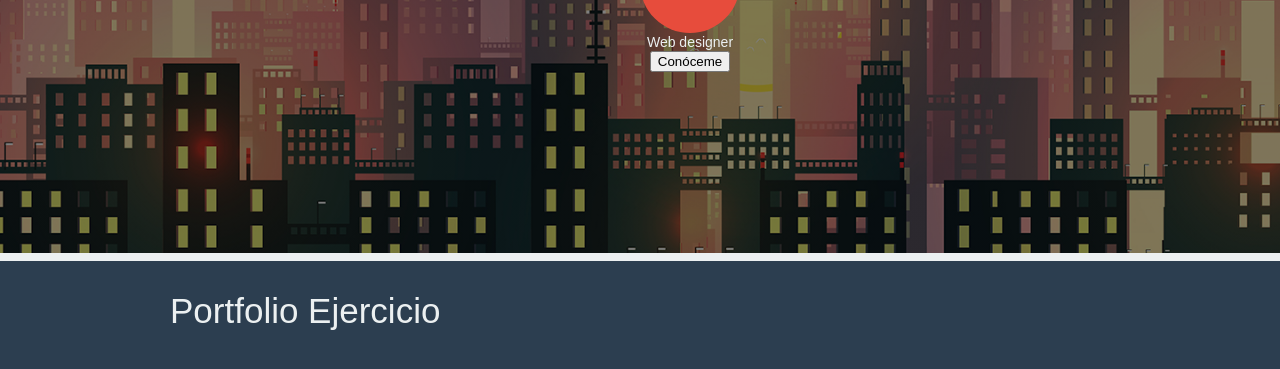
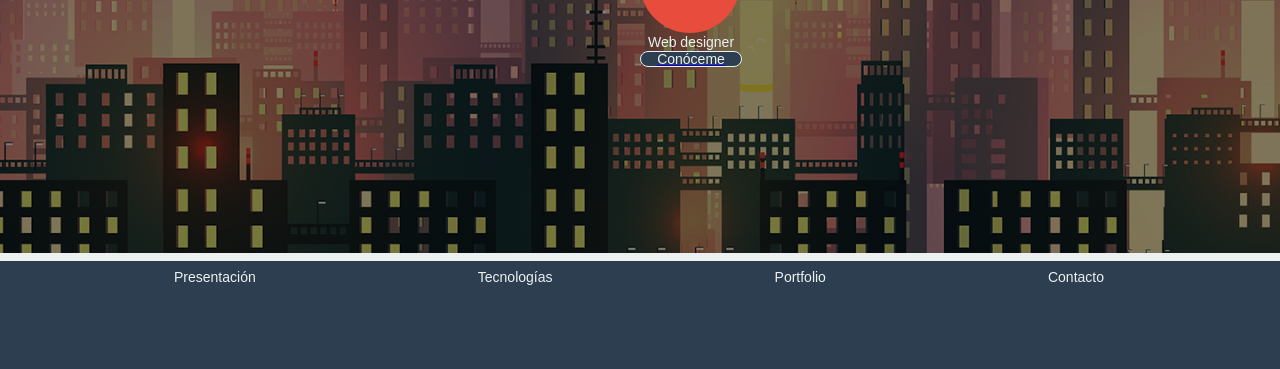
Before and after one commit to luispelayogonzalez/portfolio, a plain HTML site: page index.html in a window 1280 px wide. Shown: the part 467-836 px from the top of the page. Drawn offline with Linux system fonts and the light colour scheme.

Commit message:
New Header and new nav

```diff
--- a/css/style.css
+++ b/css/style.css
@@ -21,6 +21,13 @@ article, footer, header, nav, section
     display: block;
 }
 
+/*Ajuste tipografías*/
+html
+{
+  -webkit-font-smoothing: antialiased;
+  -moz-osx-font-smoothing: grayscale;
+}
+
 body
 {
 	font-family: Arial, Helvetica, sans-serif;
@@ -32,12 +39,40 @@ body
 	overflow-y: scroll;
 }
 
+body, html
+{
+    height: 100%;
+}
+
+/*Color específico a la hacer selección*/
+::selection
+{
+  background-color: pink;
+  color: red;
+}
+
+
 a, a:hover, a:active
 {
     outline: none;
 }
 
-.ancho-maximo
+@media (max-width: 400px)
+{
+  .hero-image {height: 90vh;}
+}
+
+@media (min-width: 401px) and (max-width: 800px)
+{
+  .hero-image {height: 90vh;}
+}
+
+@media (min-width: 800px)
+{
+  .hero-image {height: 90vh;}
+}
+
+.maxwidth
 {
 	max-width: 1440px;
 	margin: 0 auto;
@@ -48,14 +83,14 @@ a, a:hover, a:active
   overflow: auto;
 }
 
-.fila
+.row-style
 {
-    max-width: 940px;
+    max-width: 90vw;
     margin: 0 auto;
     overflow: hidden;
 }
 
-.cabecera
+.header
 {
 	margin: 1vh auto auto auto;
 	height: 120px;
@@ -81,11 +116,6 @@ h1
   color: #ecf0f1;
 }
 
-body, html
-{
-    height: 100%;
-}
-
 /* Imagen Hero */
 .hero-image
 {
@@ -105,3 +135,68 @@ body, html
   left: 50vw;
   color: #ecf0f1;
 }
+
+
+/*Botón conóceme*/
+.bt-header
+{
+  width: 100px;
+  font-size: 1em;
+  line-height: 1em;
+  background-color: #2c3e50;
+  color: #ecf0f1;
+  border: 1px solid #ecf0f1;
+  border-radius: 10px;
+  -webkit-box-shadow: 2px 2px 1px undefinedpx #2c3e50;
+  box-shadow: 2px 2px 1px undefinedpx #2c3e50;
+}
+
+.bt-header:hover
+{
+  background-color: #ecf0f1;
+  color: #2c3e50;
+  -webkit-box-shadow:inset 2px 2px 1px undefinedpx #2c3e50;
+  box-shadow:inset 2px 2px 1px undefinedpx #2c3e50;
+}
+
+/*Navegación principal*/
+.main-nav
+{
+  width: 90vw;
+  margin: auto;
+  padding: 0;
+}
+
+ul.horizontal-flex
+{
+  list-style-type: none;
+  margin: 0;
+  padding: 0;
+  display: flex;
+}
+
+ul.horizontal-flex li
+{
+  flex-grow: 1;
+}
+
+ul.horizontal-flex li a
+{
+  background-color:  #2c3e50;
+  color: #ecf0f1;
+  display: block;
+  text-align: center;
+  margin-right: 2px;
+  padding: 0.5em;
+  text-decoration: none;
+  -webkit-box-shadow: 2px 2px 1px undefinedpx #2c3e50;
+  box-shadow: 2px 2px 1px undefinedpx #2c3e50;
+}
+
+ul.horizontal-flex li a:hover
+{
+  background-color: #ecf0f1;
+  color: #2c3e50;
+  -webkit-box-shadow:inset 2px 2px 1px undefinedpx #2c3e50;
+  box-shadow:inset 2px 2px 1px undefinedpx #2c3e50;
+}
--- a/index.html
+++ b/index.html
@@ -3,7 +3,7 @@
 	<head>
 		<!-- Realizado por Luis Pelayo -->
 		<meta charset="utf-8"/>
-		<title>Documento sin título</title>
+		<title>Ejercicio Portfolio</title>
 		<link rel="stylesheet" href="css/style.css">
 	</head>
 	<body>
@@ -13,18 +13,28 @@
 				<div class="logo">LPG</div>
     			<!--<h1>LPG</h1>-->
     			<p>Web designer</p>
-    			<button>Conóceme</button>
+					<a href="#">
+    				<div class="bt-header">Conóceme</div>
+					</a>
   			</div>
 		</div>
-		<header class="cabecera ancho-maximo">
-			<div class="fila">
+		<header class="header maxwidth">
+			<div class="row-style">
+				<nav class="main-nav">
+					<ul class="horizontal-flex">
+						<li><a href="#">Presentación</a></li>
+						<li><a href="#">Tecnologías</a></li>
+						<li><a href="#">Portfolio</a></li>
+						<li><a href="#">Contacto</a></li>
+					</ul>
+				</nav>
 
-				<h1>Portfolio Ejercicio</h1>
-				<nav></nav>
+			<!--	<h1>Portfolio Ejercicio</h1>-->
+
 			</div>
 
 		</header>
-		<main class="fila">
+		<main class="row-style">
 
 			<section>
 
@@ -35,7 +45,7 @@
 			</section>
 			<aside></aside>
 		</main>
-		<footer class="fila">
+		<footer class="row-style">
 			<p></p>
 		</footer>
 
```
